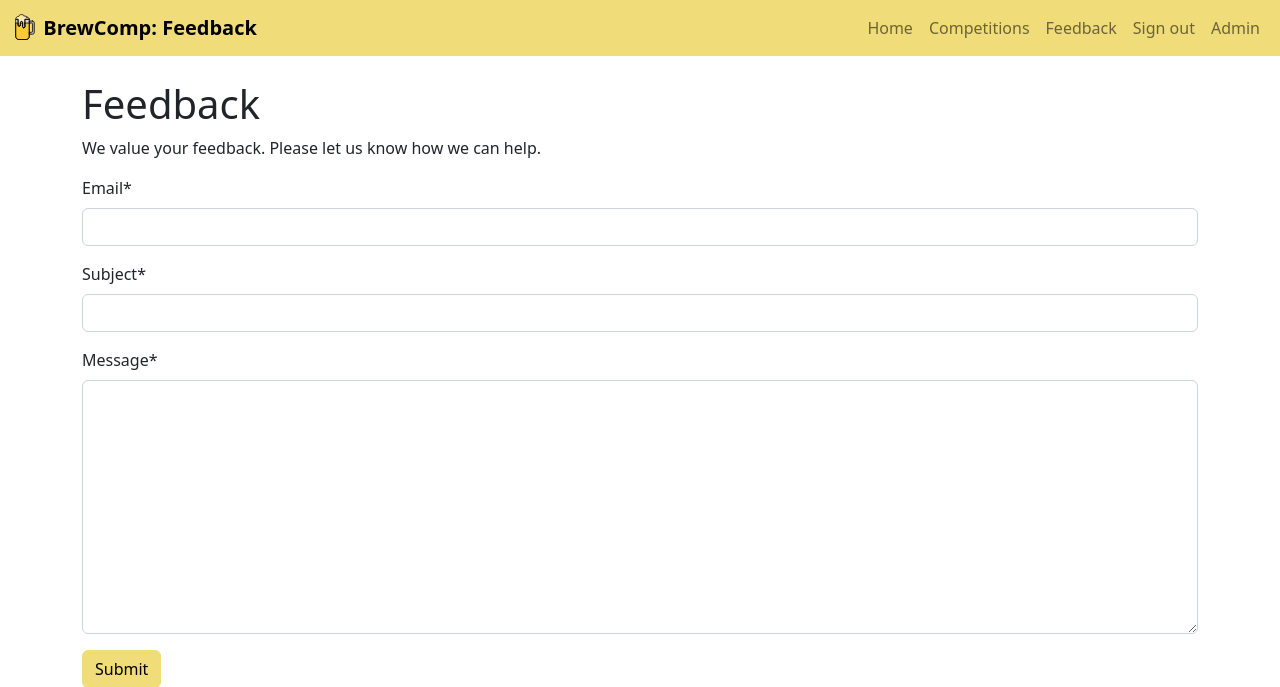
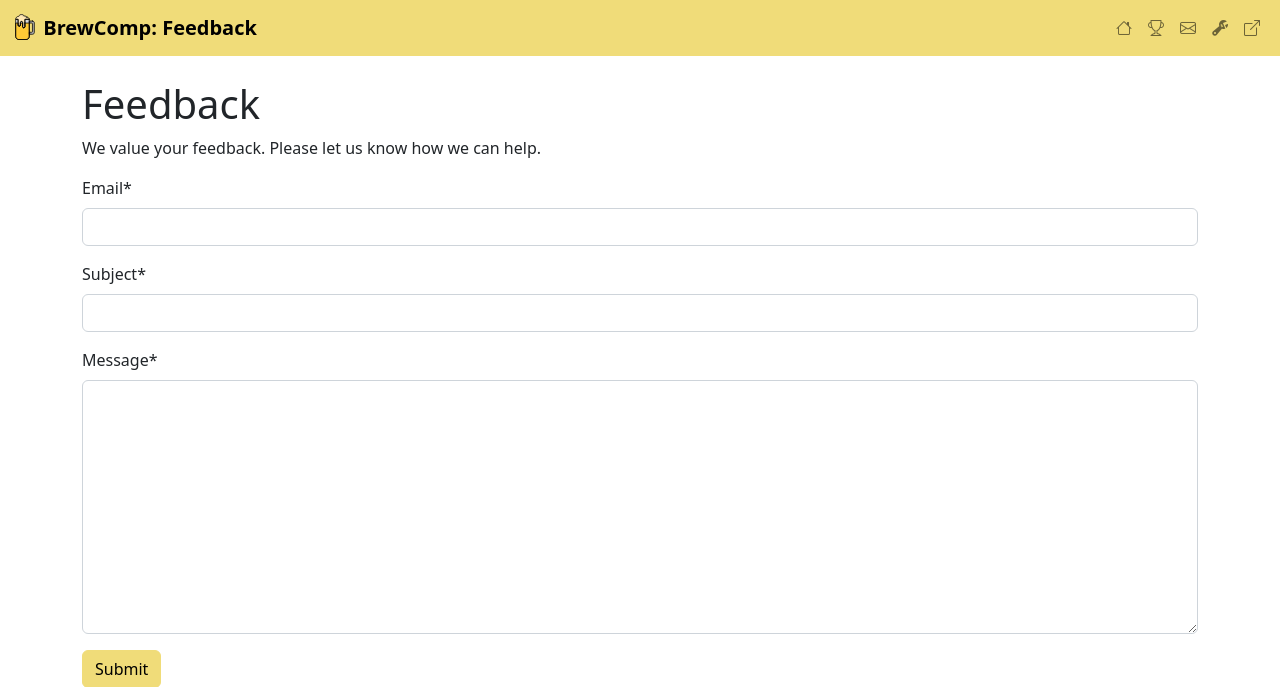
Before and after one commit to dwheadon/BrewComp, a Django app: page /feedback/ in a window 1280 px wide. Shown: the top 687 px of the page. Run offline with Django 4.2, Linux system fonts and the light colour scheme; the visitor is signed in with stand-in values (Sample User, id 1); some libraries are stand-ins or nearby versions.

Commit message:
Use icons in the navbar unless collapsed

```diff
--- a/brews/templates/brews/scaffold.html
+++ b/brews/templates/brews/scaffold.html
@@ -3,7 +3,7 @@
 {% load socialaccount %}
 
 {% block body %}
-<nav class="navbar navbar-expand-md sticky-top">
+<nav class="navbar navbar-expand-sm sticky-top">
     <div class="container-fluid">
         <a href = "{% url 'home' %}" class = "navbar-brand text-black fw-bold brand-font">
             <img src="{% static 'brews/beerMug.svg' %}" alt="Logo" width="26px" class="img-fluid d-inline-block align-text-top">
@@ -15,36 +15,31 @@
         <div class="collapse navbar-collapse" id = "navmenu">
             <ul class="navbar-nav ms-auto">
                 <li class="nav-item">
-                    <a class="nav-link" href="{% url 'home' %}">Home</a>
+                    <a class="nav-link" href="{% url 'home' %}"><i class="bi bi-house"></i> <span class="d-sm-none">Home</span></a>
                 </li>
                 <li class="nav-item">
-                    <a class="nav-link" href="{% url 'competitions' %}">Competitions</a>
+                    <a class="nav-link" href="{% url 'competitions' %}"><i class="bi bi-trophy"></i> <span class="d-sm-none">Competitions</span></a>
                 </li>
                 <li class="nav-item">
-                    <a class="nav-link" href="{% url 'feedback' %}">Feedback</a>
+                    <a class="nav-link" href="{% url 'feedback' %}"><i class="bi bi-envelope"></i> <span class="d-sm-none">Feedback</span></a>
                 </li>
                 {% if user.is_authenticated %}
+                {% if user.is_staff %}
+                <li class="nav-item">
+                    <a class="nav-link" href="/admin"><i class="bi bi-wrench-adjustable"></i> <span class="d-sm-none">Admin</span></a>
+                </li>
+                {% endif %}
                 {% comment %}
                 <li class="nav-item">
-                    <a class="nav-link" href="{% url 'dashboard' %}">Dashboard</a>
-                </li>
-                <li class="nav-item">
-                    <a class="nav-link" href="{% url 'settings' %}">Settings</a>
+                    <a class="nav-link" href="{% url 'settings' %}"><i class="bi bi-gear"></i> <span class="d-sm-none">Settings</span></a>
                 </li>
                 {% endcomment %}
-
                 <li class="nav-item">
-                    <a class="nav-link" href="{% url 'account_logout' %}">Sign out</a>
+                    <a class="nav-link" href="{% url 'account_logout' %}"><i class="bi bi-box-arrow-up-right"></i> <span class="d-sm-none">Sign out</span></a>
                 </li>
                 {% else %}
                 <li class="nav-item">
-                    <a class="nav-link" href="{% url 'account_login' %}">Sign in</a>
-                </li>
-                {% endif %}
-
-                {% if user.is_staff %}
-                <li class="nav-item">
-                    <a class="nav-link" href="/admin">Admin</a>
+                    <a class="nav-link" href="{% url 'account_login' %}">Sign in <span class="d-sm-none">Sign in</span></a>
                 </li>
                 {% endif %}
             </ul>
--- a/brews/urls.py
+++ b/brews/urls.py
@@ -6,6 +6,7 @@ urlpatterns = [
     path("", views.home, name="home"),  # welcome, login, dashboard (once logged in)
     path("unauthorized/", views.unauthorized, name="unauthorized"),
     path("feedback/", views.feedback, name="feedback"),
+    path("settings/", views.feedback, name="settings"),
     path("competition/", views.competitions, name="competitions"),  # info, results (if complete), link to judge
     path("competition/<int:competition_id>/", views.competition, name="competition"),  # info, results (if complete), link to judge
     path("round/<int:round_id>/", views.round, name="round"),  # info, results (if complete), link to judge
```
